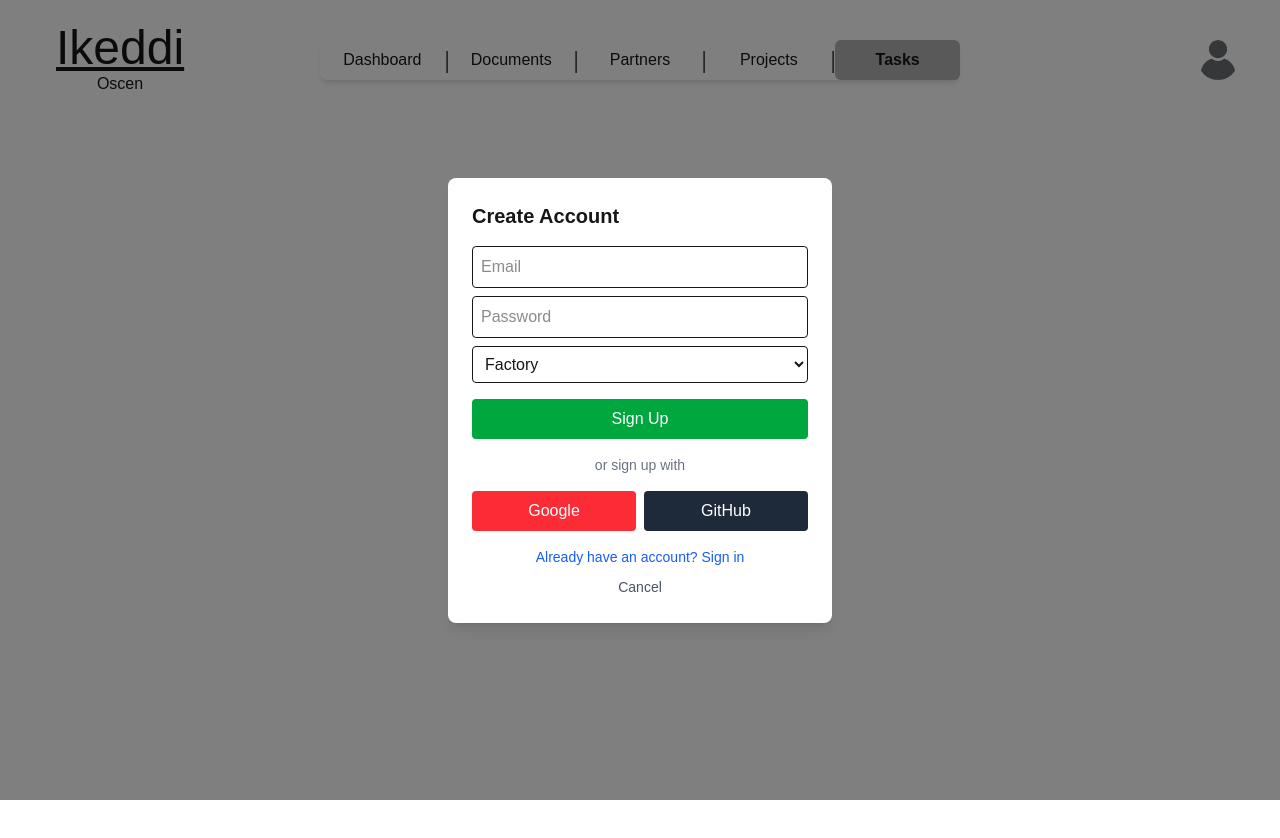
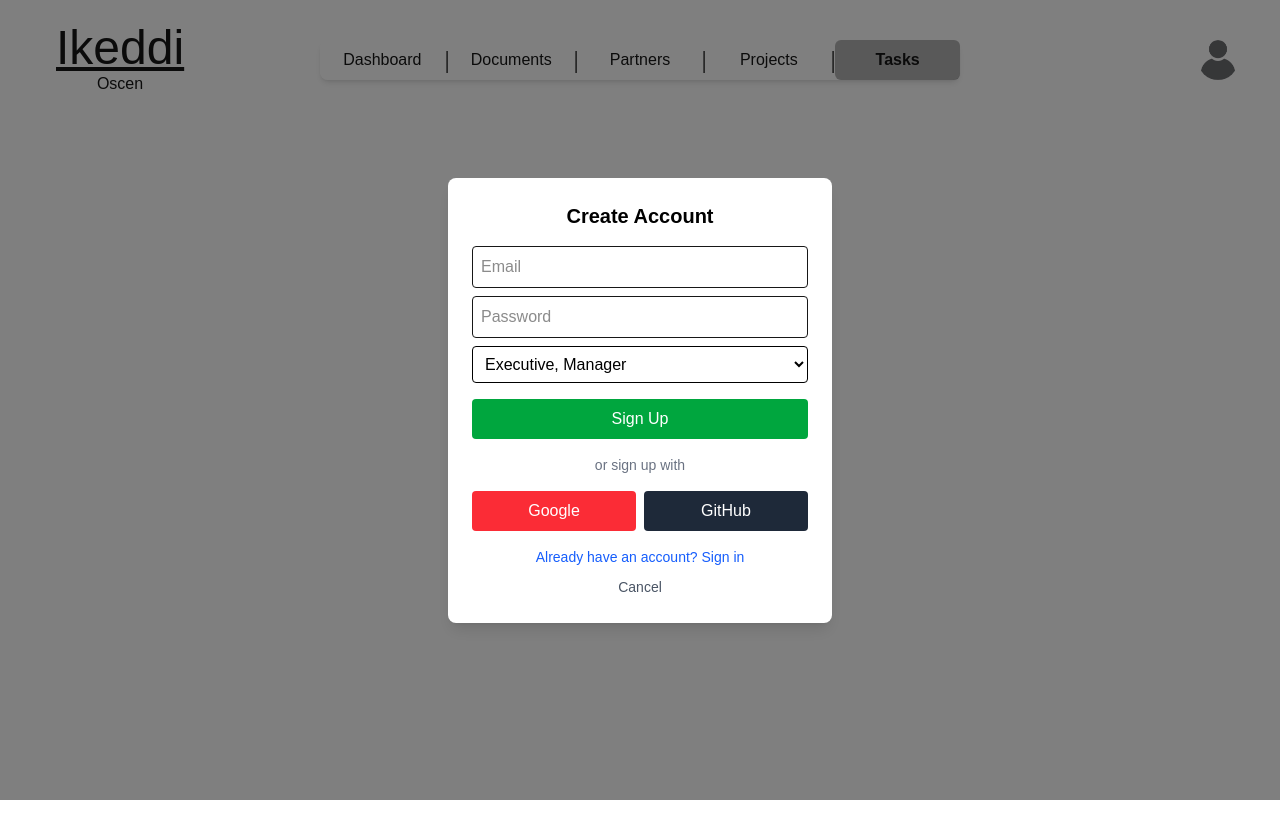
Before and after one commit to ElijDavis/Management-Application, a Next.js app in the folder manage-app/: page /tasks in a window 1280 px wide. Both pictures are taken after typing "name@example.com", "Sample123" into the empty fields and a click on the button "Create an account". Built offline with nearby package versions, Linux system fonts and the light colour scheme; no server answers.

Commit message:
Visual Edit: Changed the login and signup modal to have more visible text

```diff
--- a/manage-app/app/components/modals/loginModal.tsx
+++ b/manage-app/app/components/modals/loginModal.tsx
@@ -30,7 +30,7 @@ const loginModal = ({ isOpen, onClose, onSwitchToSignup }: {isOpen: boolean; onC
   return(
     <div className="fixed inset-0 flex items-center justify-center bg-black/50 z-50">
       <div className="bg-white rounded-lg shadow-lg p-6 w-96">
-        <h2 className="text-xl font-semibold mb-4">Login</h2>
+        <h2 className="justify-self-center text-black text-xl font-semibold mb-4">Login</h2>
         <input type="email" placeholder="Email" className="w-full border rounded p-2 mb-2" value={email} onChange={(e) => setEmail(e.target.value)} />
         <input type="password" placeholder="Password" className="w-full border rounded p-2 mb-2" value={password} onChange={(e) => setPassword(e.target.value)} />
         <button className="w-full bg-blue-600 text-white rounded p-2 hover:bg-blue-700" onClick={handleLogin}>Sign In</button>
--- a/manage-app/app/components/modals/signupModal.tsx
+++ b/manage-app/app/components/modals/signupModal.tsx
@@ -38,13 +38,13 @@ const SignupModal = ({ isOpen, onClose, onSwitchToLogin }: { isOpen: boolean; on
   return(
     <div className="fixed inset-0 flex items-center justify-center bg-black/50 z-50">
       <div className="bg-white rounded-lg shadow-lg p-6 w-96">
-        <h2 className="text-xl font-semibold mb-4">Create Account</h2>
+        <h2 className="justify-self-center text-black text-xl font-semibold mb-4">Create Account</h2>
         <input type="email" placeholder="Email" className="w-full border rounded p-2 mb-2" value={email} onChange={(e) => setEmail(e.target.value)} />
         <input type="password" placeholder="Password" className="w-full border rounded p-2 mb-2" value={password} onChange={(e) => setPassword(e.target.value)} />
-        <select className="w-full border rounded p-2 mb-4" value={role} onChange={(e) => setRole(e.target.value)}>
-          <option value="factory">Factory</option>
-          <option value="fashion_house">Fashion House</option>
-          <option value="admin">Ikeddi Admin</option>
+        <select className="w-full border rounded p-2 mb-4 *:text-black text-black" value={role} onChange={(e) => setRole(e.target.value)}>
+          <option value="factory">Executive, Manager</option>
+          <option value="fashion_house">Designer, Print, Graphic</option>
+          <option value="admin">Sales, Design, Production</option>
         </select>
         <button className="w-full bg-green-600 text-white rounded p-2 hover:bg-green-700" onClick={handleSignup}>Sign Up</button>
         <div className="my-4 text-center text-sm text-gray-500">or sign up with</div>
```
